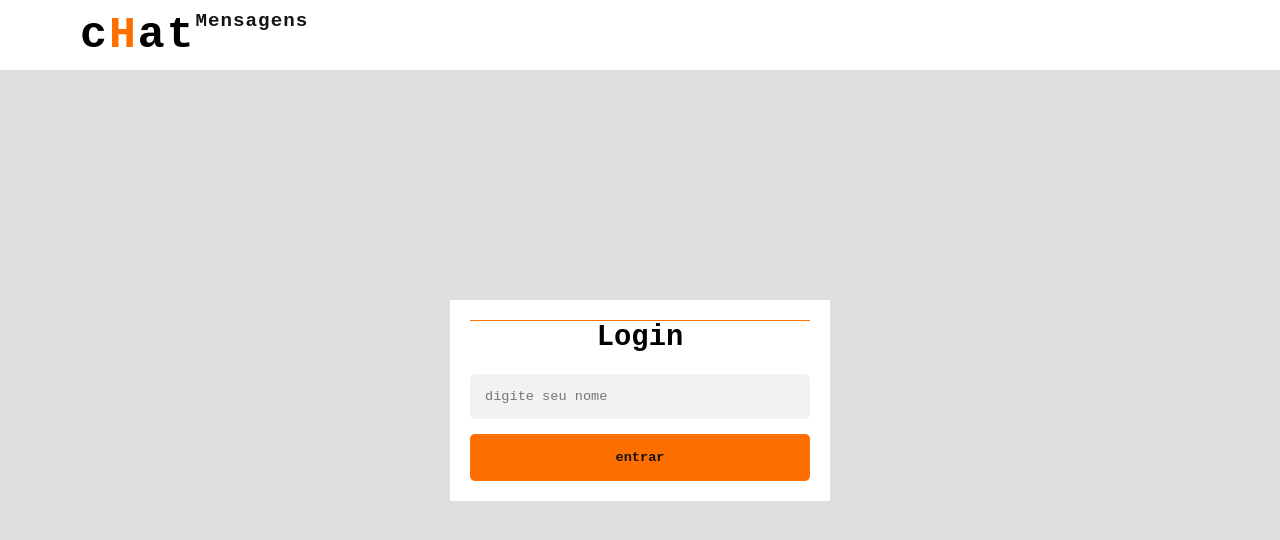
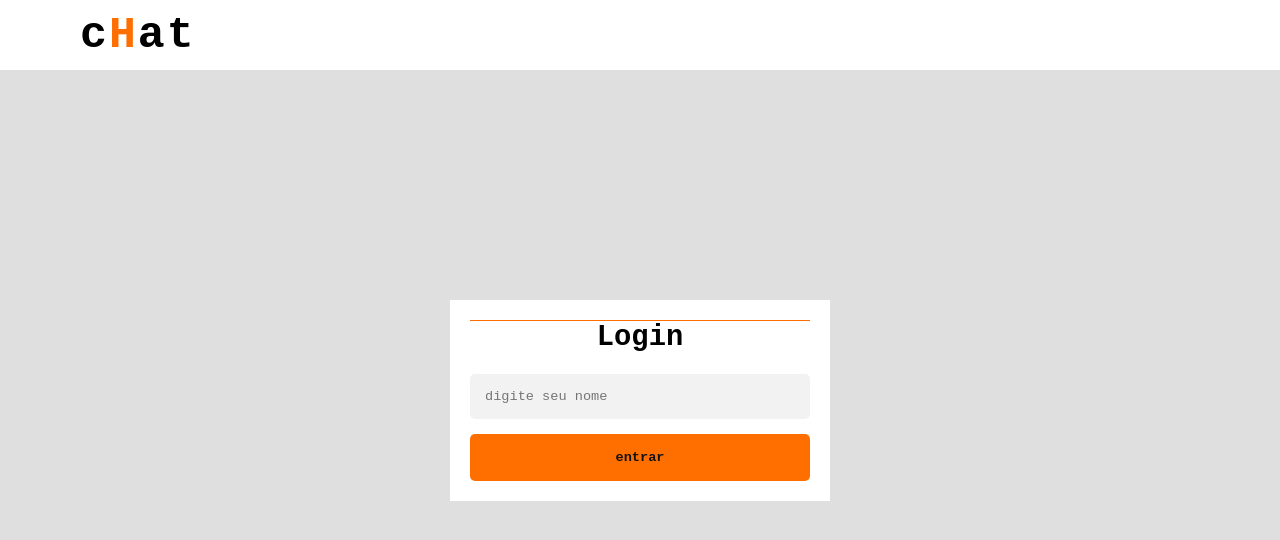
Before and after one commit to Eldissone/Chatgrup, a plain HTML site: page frontend/index.html in a window 1280 px wide. Drawn offline with Linux system fonts and the light colour scheme.

Commit message:
actualizações

```diff
--- a/frontend/index.html
+++ b/frontend/index.html
@@ -11,7 +11,6 @@
     <header>
         <div class="logo-nav">
             <h1 class="h1">c<blink>H</blink>at</h1>
-            <sup><tt>mensagens</tt></sup>
         </div>
 
         <div class="btn-user"><img src="./image/user.png" alt="user img">
@@ -30,12 +29,7 @@
 
         <section class="chat">
             <section class="chat_messages">
-                <!-- <div class="message-self">ola mundo</div>
 
-                <div class="message-other">
-                    <span class="message-sender">joaquin</span>
-                    oi mundao
-                </div> -->
             </section>
             <form class="chat_form">
                 <input type="text" class="chat_input" placeholder="digite uma mensagem" required>
```
